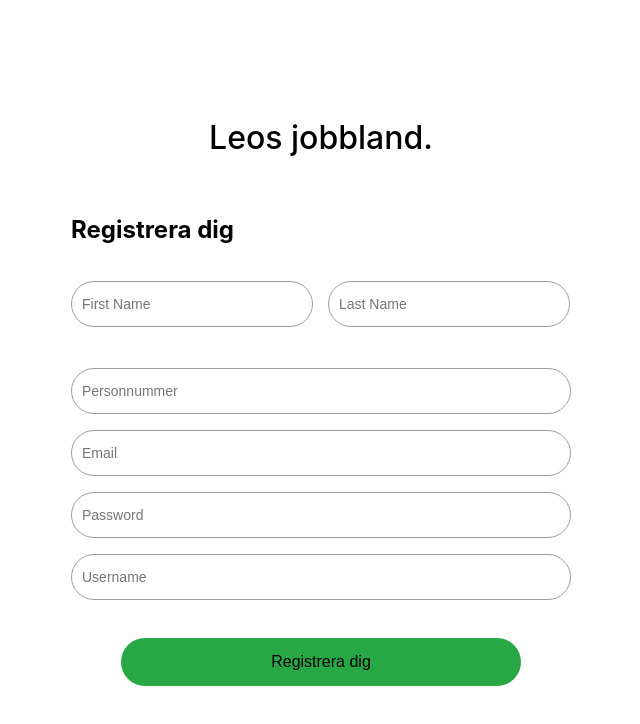
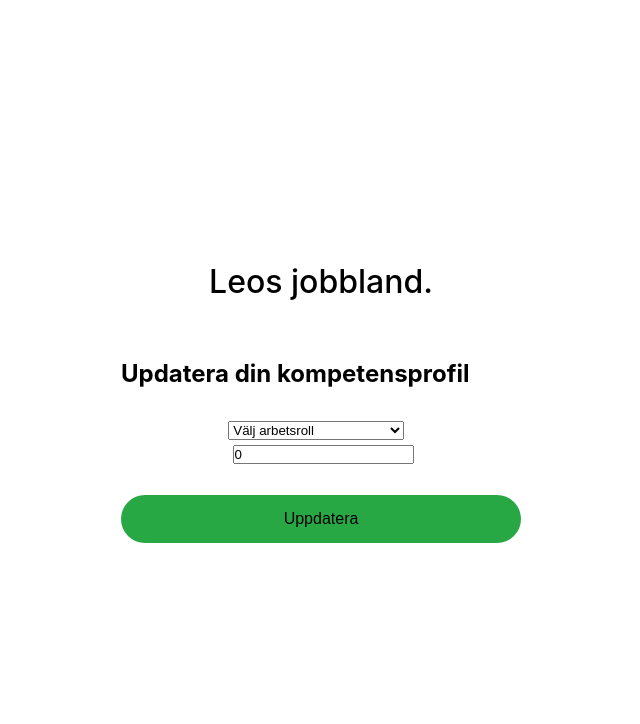
Before and after one commit to leokarsikas/IV1201, a React (Vite) app in the folder frontend/vite-project/: page /application in a window 1280 px wide. Shown: the top 724 px of the page, without its empty margins (319-959 px from the left). Built offline with nearby package versions, Linux system fonts and the light colour scheme.

Commit message:
started on the application page

```diff
--- a/frontend/vite-project/src/Root.tsx
+++ b/frontend/vite-project/src/Root.tsx
@@ -4,13 +4,14 @@ import RegistrationPage from './pages/RegistrationPage.tsx';
 import LoginPage from './pages/LoginPage.tsx';
 import LandingPage from './pages/LandingPage.tsx';
 import Navbar from './components/navbar.tsx';
+import ApplicationPage from './pages/ApplicationPage.tsx';
 
 function Root() {
   return (
     <Router>
       <Routes>
         <Route path="/" element={<LandingPage />} />
-        <Route path="/application" element={<RegistrationPage />} />
+        <Route path="/application" element={<ApplicationPage />} />
         <Route path="/register" element={<RegistrationPage />} />
         <Route path="/login" element={<LoginPage />} />
       </Routes>
--- /dev/null
+++ b/frontend/vite-project/src/pages/ApplicationPage.tsx
@@ -0,0 +1,97 @@
+import React, { useState } from "react";
+import { NavLink } from 'react-router-dom';
+import Input from "../components/input";
+import Button from "../components/button";
+import { useRegisterUser } from "../hooks/useRegistrationForm";
+import { ApplicationData } from "../types/applicationData";
+import "../styling/RegistrationForm.css";
+
+export default function ApplicationPage() {
+
+  const [applicationData, setApplicationData] = useState<ApplicationData>({
+    role_id: 0,
+    competence_id: 0,
+    years_of_experience: 0,
+  });
+
+  const handleInputChange = (event: React.ChangeEvent<HTMLInputElement | HTMLSelectElement>) => {
+    const { name, value } = event.target;
+
+    setApplicationData((prevData) => ({
+      ...prevData,
+      [name]: value,
+    }));
+  };
+
+  const handleRoleChange = (event: React.ChangeEvent<HTMLSelectElement>) => {
+    const { value } = event.target;
+
+
+    setApplicationData((prevData) => ({
+      ...prevData,
+      role_id: value ? parseInt(value) : 0, // If the value is empty, set to 0
+    }));
+  };
+
+  async function onSubmit(event: React.FormEvent) {
+    event.preventDefault();
+    console.log(applicationData);  // For debugging
+    /*await updateCompetence(applicationData);*/
+  }
+
+  return (
+    <div className="page-container">
+      <NavLink to="/" className="company-name">
+        Leos jobbland.
+      </NavLink>
+      <div className="form-container">
+        <h2>Updatera din kompetensprofil</h2>
+        <form onSubmit={onSubmit}>
+
+          {/* Select input for Role */}
+          <div className="form-group">
+            <label htmlFor="role_id">Välj arbetsroll:</label>
+            <select
+              id="role_id"
+              name="role_id" // Ensure the name matches the state key
+              value={applicationData.role_id} // Use state value to bind the select
+              onChange={handleRoleChange}
+            >
+              <option value="">Välj arbetsroll</option>
+              <option value="1">Biljettförsäljning</option>
+              <option value="2">Lotteriförsäljning</option>
+              <option value="3">Berg och dalbansoperatör</option>
+            </select>
+          </div>
+
+          {/* Input for Experience Years */}
+          <div className="form-group">
+            <label htmlFor="years_of_experience">Erfarenhet i år:</label>
+            <input
+              type="number"
+              id="years_of_experience"
+              name="years_of_experience"
+              value={applicationData.years_of_experience}
+              onChange={handleInputChange}
+              min="0"
+              step="0.1"  // Increments by 0.1
+              placeholder="Ange antal år"
+            />
+          </div>
+
+          {/* Submit Button */}
+          <div className="button-container">
+            <Button
+              className="custom-button"
+              text="Uppdatera"
+              type="submit"
+              padding="15px 100px"
+              borderRadius="99px"
+              fontWeight="600px"
+            />
+          </div>
+        </form>
+      </div>
+    </div>
+  );
+}
--- /dev/null
+++ b/frontend/vite-project/src/types/applicationData.ts
@@ -0,0 +1,5 @@
+export interface ApplicationData{
+    role_id: number;
+    competence_id: number;
+    years_of_experience: number;
+}
```
Also changed, not shown: frontend/vite-project/src/hooks/useApplicationForm.ts (added, +24 -0 lines), frontend/vite-project/src/services/applicationService.ts (added, +16 -0 lines), 2 other files (tests, documents, lock files or other folders).
